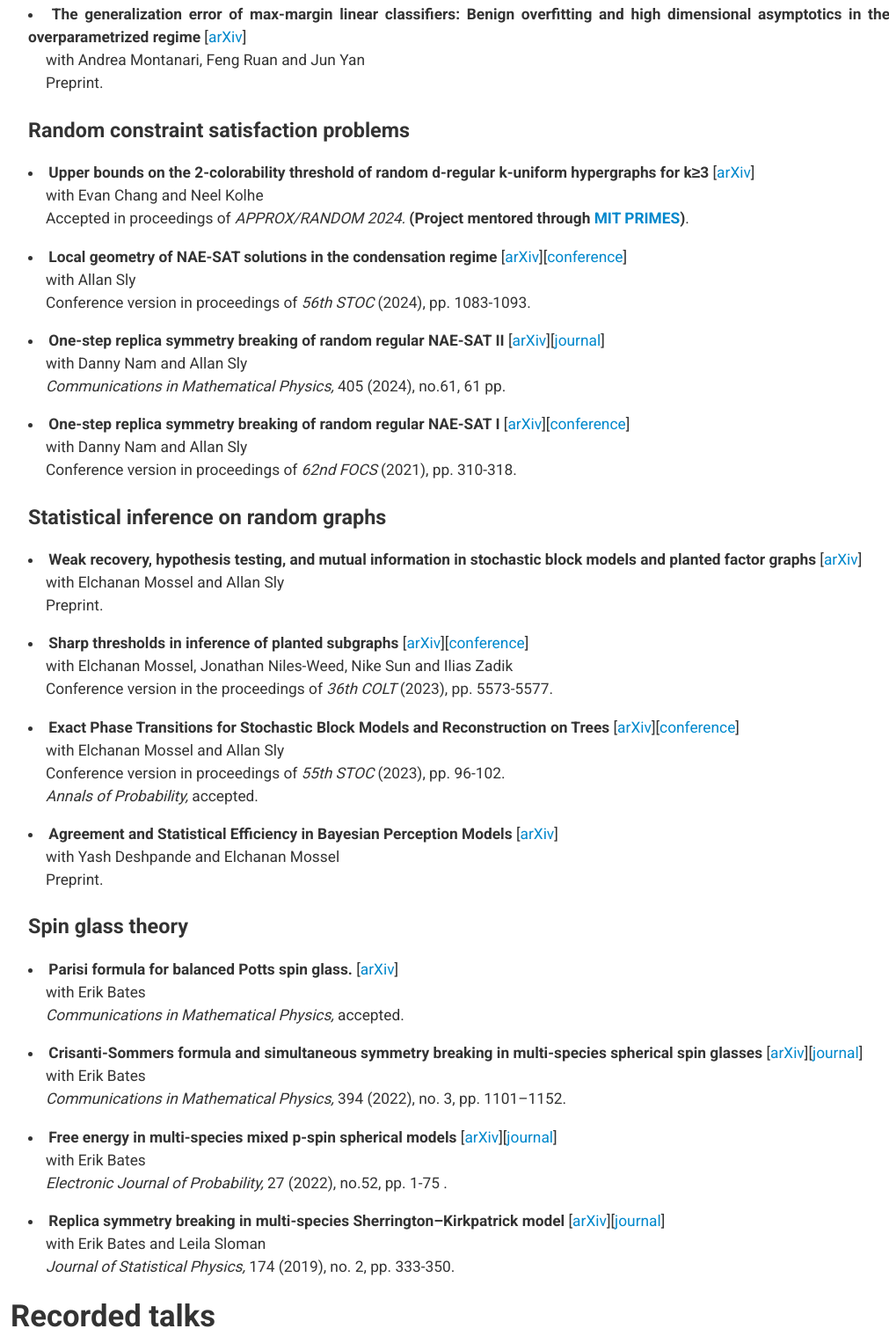
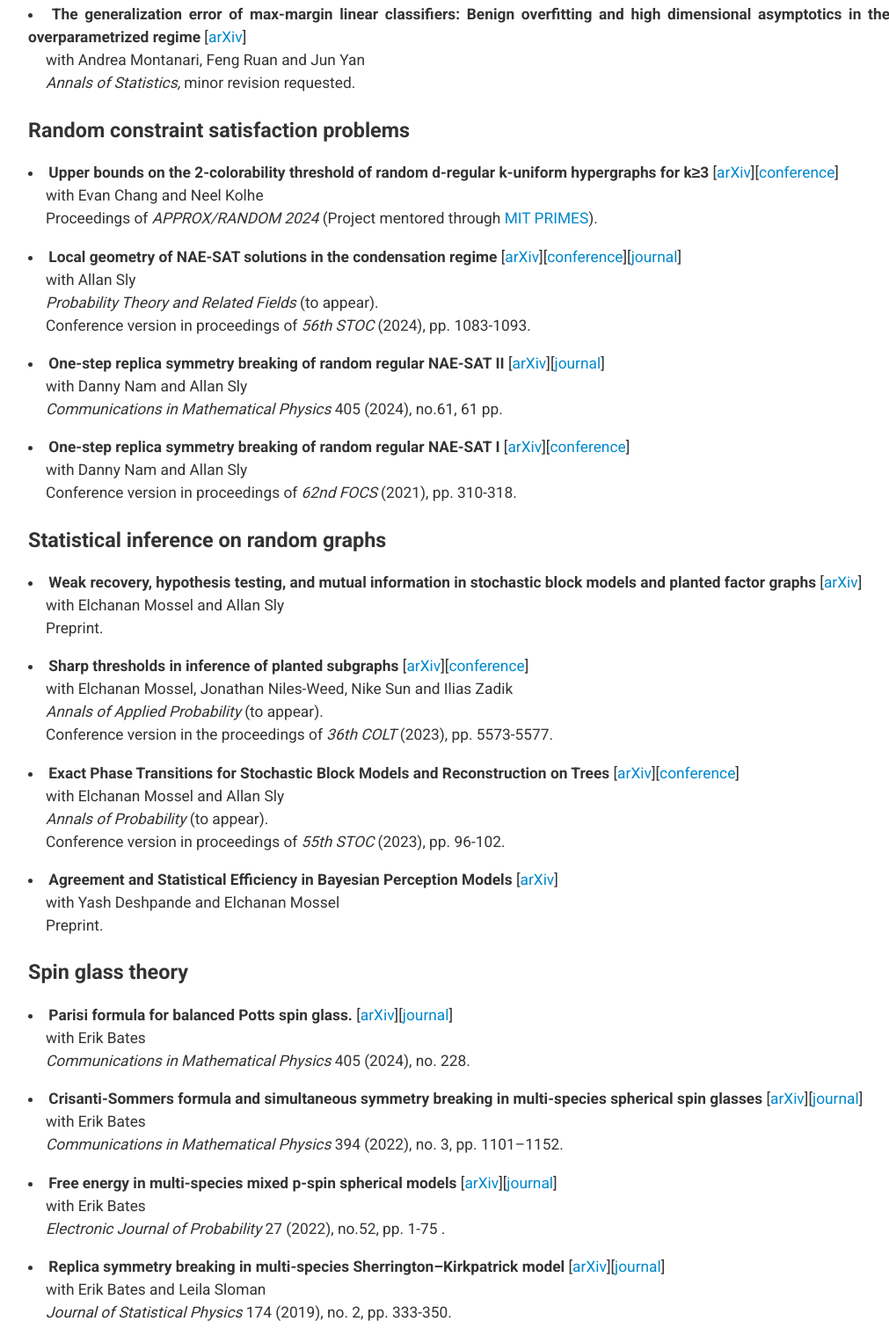
Before and after one commit to youngtaksohn/youngtaksohn.github.io, a plain HTML site: page index.html in a window 1280 px wide. Shown: the part 592-2111 px from the top of the page at 88% size, without its empty margins (128-1139 px from the left). Drawn offline with Linux system fonts and the light colour scheme.

Commit message:
Update index.html

```diff
--- a/index.html
+++ b/index.html
@@ -108,23 +108,25 @@
     <br/>
     <span style="display: inline-block; padding-left: 20px;">with Andrea Montanari, Feng Ruan and Jun Yan</span>
     <br/>
-    <span style="display: inline-block; padding-left: 20px;"> Preprint. </span>
+    <span style="display: inline-block; padding-left: 20px;"><em> Annals of Statistics, </em> minor revision requested. </span>
   </li>
   <li class="publication-category" style="list-style-type: none;">Random constraint satisfaction problems </li>
   <li>
-    <b>Upper bounds on the 2-colorability threshold of random d-regular k-uniform hypergraphs for k≥3</b> [<a href="https://arxiv.org/abs/2308.02075">arXiv</a>]
+    <b>Upper bounds on the 2-colorability threshold of random d-regular k-uniform hypergraphs for k≥3</b> [<a href="https://arxiv.org/abs/2308.02075">arXiv</a>][<a href="https://drops.dagstuhl.de/entities/document/10.4230/LIPIcs.APPROX/RANDOM.2024.47">conference</a>]
     <br/>
     <span style="display: inline-block; padding-left: 20px;">with Evan Chang and Neel Kolhe</span>
     <br/>
     <span style="display: inline-block; padding-left: 20px;">
-      Accepted in proceedings of <em> APPROX/RANDOM  2024. </em> <b>(Project mentored through <a href="https://math.mit.edu/research/highschool/primes/index.php">MIT PRIMES</a>)</b>.
+      Proceedings of <em> APPROX/RANDOM  2024 </em> (Project mentored through <a href="https://math.mit.edu/research/highschool/primes/index.php">MIT PRIMES</a>).
     </span>
   </li>
 
   <li>
-    <b>Local geometry of NAE-SAT solutions in the condensation regime</b> [<a href="https://arxiv.org/abs/2305.17334">arXiv</a>][<a href="https://dl.acm.org/doi/10.1145/3618260.3649781">conference</a>]
+    <b>Local geometry of NAE-SAT solutions in the condensation regime</b> [<a href="https://arxiv.org/abs/2305.17334">arXiv</a>][<a href="https://dl.acm.org/doi/10.1145/3618260.3649781">conference</a>][<a href="https://link.springer.com/article/10.1007/s00440-024-01337-6">journal</a>]
     <br/>
     <span style="display: inline-block; padding-left: 20px;">with Allan Sly</span>
+    <br/>
+    <span style="display: inline-block; padding-left: 20px;"> <em> Probability Theory and Related Fields</em> (to appear). </span>
     <br/>
     <span style="display: inline-block; padding-left: 20px;"> Conference version in proceedings of <em> 56th STOC </em> (2024), pp. 1083-1093.
 
@@ -133,7 +135,7 @@
     <br/>
     <span style="display: inline-block; padding-left: 20px;">with Danny Nam and Allan Sly</span>
     <br/>
-    <span style="display: inline-block; padding-left: 20px;"><em> Communications in Mathematical Physics,</em> 405 (2024), no.61, 61 pp.  </span>
+    <span style="display: inline-block; padding-left: 20px;"><em> Communications in Mathematical Physics</em> 405 (2024), no.61, 61 pp.  </span>
 
   </li>
 
@@ -155,11 +157,12 @@
     <br/>
     <span style="display: inline-block; padding-left: 20px;">Preprint. </span>
   </li>
-
   <li>
     <b>Sharp thresholds in inference of planted subgraphs</b> [<a href="https://arxiv.org/abs/2302.14830">arXiv</a>][<a href="https://proceedings.mlr.press/v195/mossel23a.html">conference</a>]
     <br/>
     <span style="display: inline-block; padding-left: 20px;">with Elchanan Mossel, Jonathan Niles-Weed, Nike Sun and Ilias Zadik</span>
+    <br/>
+    <span style="display: inline-block; padding-left: 20px;"><em> Annals of Applied Probability</em> (to appear).  </span>
     <br/>
     <span style="display: inline-block; padding-left: 20px;">Conference version in the proceedings of <em> 36th COLT </em>  (2023), pp. 5573-5577. </span>
   </li>
@@ -168,9 +171,9 @@
     <br/>
     <span style="display: inline-block; padding-left: 20px;">with Elchanan Mossel and Allan Sly</span>
     <br/>
+    <span style="display: inline-block; padding-left: 20px;"> <em> Annals of Probability </em> (to appear). </span>
+    <br/>
     <span style="display: inline-block; padding-left: 20px;">Conference version in proceedings of <em>55th STOC </em> (2023), pp. 96-102. </span>
-    <br/>
-    <span style="display: inline-block; padding-left: 20px;"> <em> Annals of Probability, </em> accepted. </span>
   <li>
     <b>Agreement and Statistical Efficiency in Bayesian Perception Models</b> [<a href="https://arxiv.org/abs/2205.11561">arXiv</a>]
     <br/>
@@ -181,32 +184,32 @@
 
   <li class="publication-category" style="list-style-type: none;"> Spin glass theory</li>
   <li>
-    <b>Parisi formula for balanced Potts spin glass.</b> [<a href="https://arxiv.org/abs/2310.06745">arXiv</a>]
+    <b>Parisi formula for balanced Potts spin glass.</b> [<a href="https://arxiv.org/abs/2310.06745">arXiv</a>][<a href="https://link.springer.com/article/10.1007/s00220-024-05100-9">journal</a>]
     <br/>
     <span style="display: inline-block; padding-left: 20px;">with Erik Bates</span>
     <br/>
-    <span style="display: inline-block; padding-left: 20px;"> <em> Communications in Mathematical Physics, </em> accepted. </span>
+    <span style="display: inline-block; padding-left: 20px;"> <em> Communications in Mathematical Physics </em> 405 (2024), no. 228. </span>
   </li>
   <li>
     <b>Crisanti-Sommers formula and simultaneous symmetry breaking in multi-species spherical spin glasses</b> [<a href="https://arxiv.org/abs/2109.14791">arXiv</a>][<a href="https://link.springer.com/article/10.1007/s00220-022-04421-x">journal</a>]
     <br/>
     <span style="display: inline-block; padding-left: 20px;">with Erik Bates</span>
     <br/>
-    <span style="display: inline-block; padding-left: 20px;"><em> Communications in Mathematical Physics, </em> 394 (2022), no. 3, pp. 1101–1152.</span>
+    <span style="display: inline-block; padding-left: 20px;"><em> Communications in Mathematical Physics </em> 394 (2022), no. 3, pp. 1101–1152.</span>
   </li>
   <li>
     <b>Free energy in multi-species mixed p-spin spherical models</b> [<a href="https://arxiv.org/abs/2109.14790">arXiv</a>][<a href="https://projecteuclid.org/journals/electronic-journal-of-probability/volume-27/issue-none/Free-energy-in-multi-species-mixed-p-spin-spherical-models/10.1214/22-EJP780.full">journal</a>]
     <br/>
     <span style="display: inline-block; padding-left: 20px;">with Erik Bates</span>
     <br/>
-    <span style="display: inline-block; padding-left: 20px;"><em> Electronic Journal of Probability, </em> 27 (2022), no.52, pp. 1-75 .</span>
+    <span style="display: inline-block; padding-left: 20px;"><em> Electronic Journal of Probability </em> 27 (2022), no.52, pp. 1-75 .</span>
   </li>
   <li>
     <b>Replica symmetry breaking in multi-species Sherrington–Kirkpatrick model</b> [<a href="https://arxiv.org/abs/1810.03215">arXiv</a>][<a href="https://link.springer.com/article/10.1007%2Fs10955-018-2197-4">journal</a>]
     <br/>
     <span style="display: inline-block; padding-left: 20px;">with Erik Bates and Leila Sloman</span>
     <br/>
-    <span style="display: inline-block; padding-left: 20px;"><em>Journal of Statistical Physics, </em> 174 (2019), no. 2, pp. 333-350</em>.</span>
+    <span style="display: inline-block; padding-left: 20px;"><em>Journal of Statistical Physics </em> 174 (2019), no. 2, pp. 333-350</em>.</span>
   </li>
 </ul>
 
```
